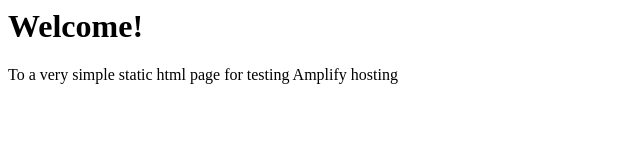
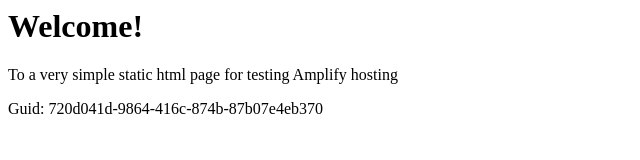
Before and after one commit to aws-aemilia-sin/Github-PR-Commit-Integration-Test-DoNotTouch-Gith-P5X5MO5I-v1-prod-ap-southeast-1, a website: page src/index.html in a window 1280 px wide. Shown: the whole page, without its empty margins (0-640 px from the left). Drawn offline with Linux system fonts and the light colour scheme.

Commit message:
commit from integ tests

```diff
--- a/src/index.html
+++ b/src/index.html
@@ -1,3 +1,5 @@
+
+
 <html lang="en">
 
 <head>
@@ -10,6 +12,6 @@
 <body>
     <h1>Welcome!</h1>
     <p>To a very simple static html page for testing Amplify hosting</p>
-</body>
+    <p>Guid: 720d041d-9864-416c-874b-87b07e4eb370</p></body>
 
 </html>
```
